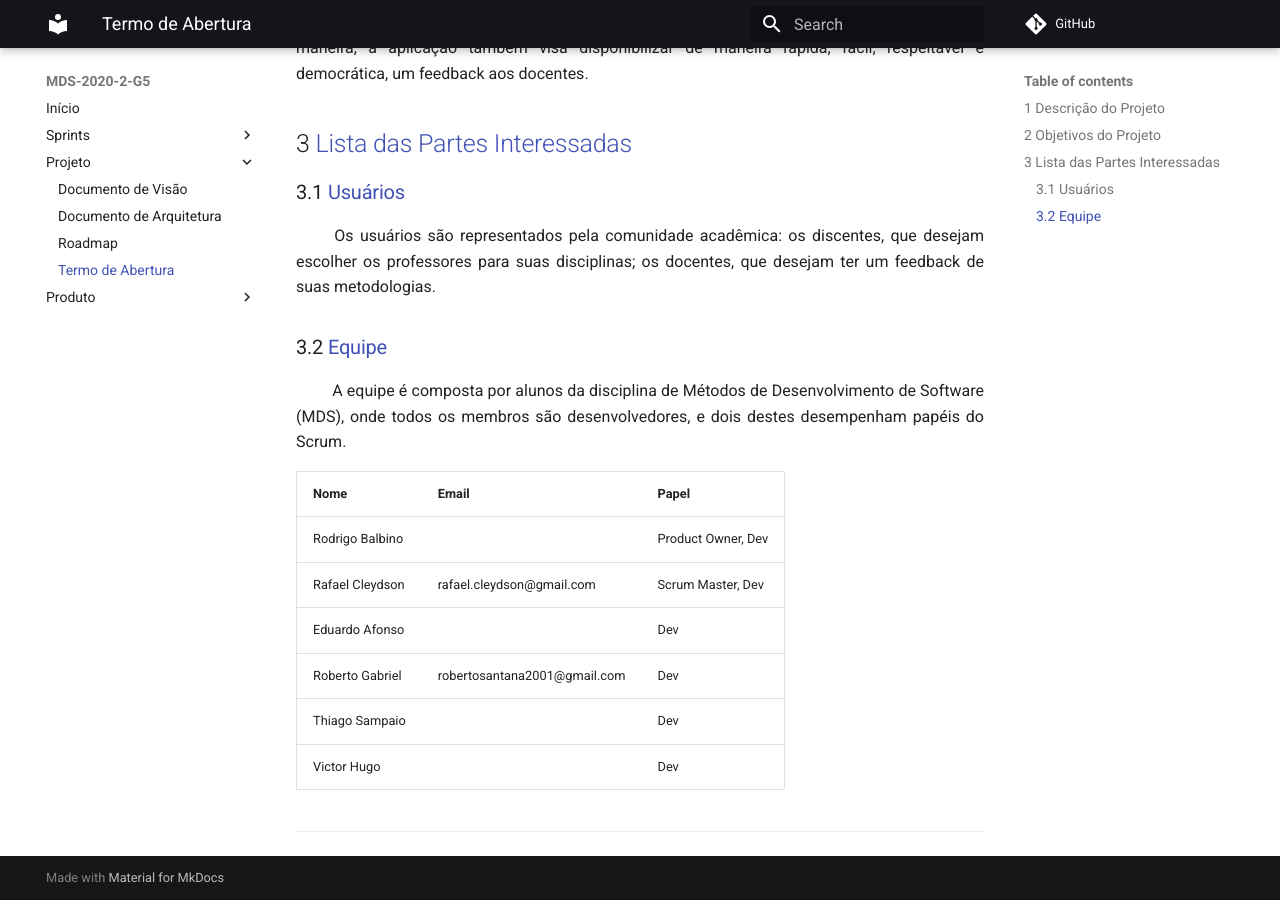
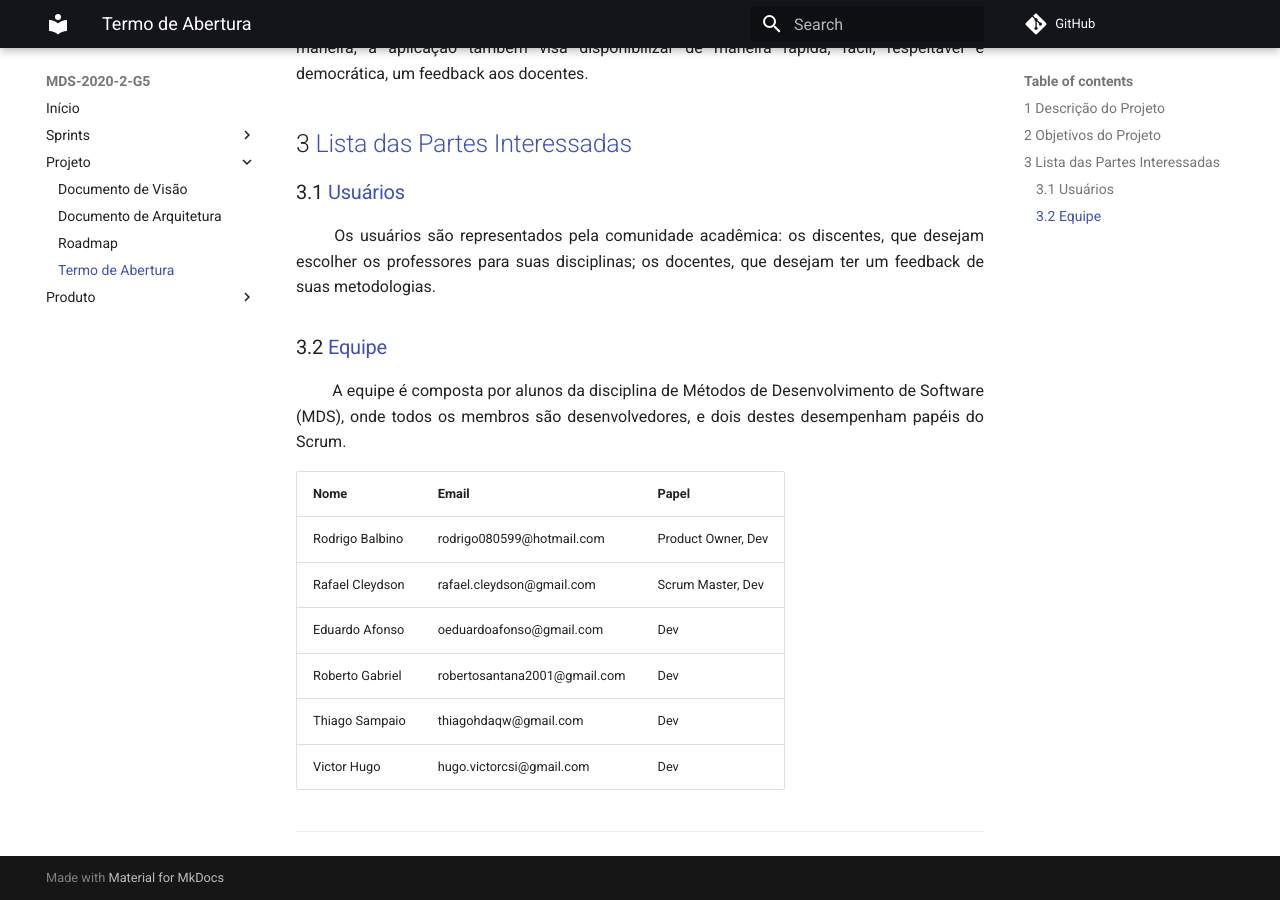
Before and after one commit to fga-eps-mds/2020.2-Anunbis, an MkDocs documentation site: the page built from docs/documentacao/termo-de-abertura.md, in a window 1280 px wide and 900 px high, scrolled down 562 px. Built offline with MkDocs 1.6.1 and Material for MkDocs 9.7.7, drawn with Linux system fonts in a browser that asks for light colours; comment, search, counter and statistics services are not loaded.

Commit message:
Adicionando enderecos de email ao termo de Abertura

```diff
--- a/docs/documentacao/termo-de-abertura.md
+++ b/docs/documentacao/termo-de-abertura.md
@@ -24,11 +24,11 @@ Data|Versão|Descrição|Autor
 
 |**Nome**|**Email**|**Papel**|
 |:-|:-|:-|
-| Rodrigo Balbino|| Product Owner, Dev|
+| Rodrigo Balbino| rodrigo080599@hotmail.com| Product Owner, Dev|
 | Rafael Cleydson| rafael.cleydson@gmail.com| Scrum Master, Dev|
-| Eduardo Afonso| | Dev |
+| Eduardo Afonso| oeduardoafonso@gmail.com| Dev |
 | Roberto Gabriel| robertosantana2001@gmail.com| Dev |
-| Thiago Sampaio|| Dev |
-| Victor Hugo|| Dev |
+| Thiago Sampaio| thiagohdaqw@gmail.com| Dev |
+| Victor Hugo| hugo.victorcsi@gmail.com| Dev |
 
 ___
```
